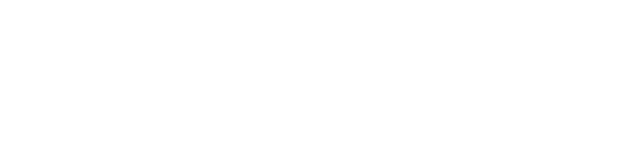
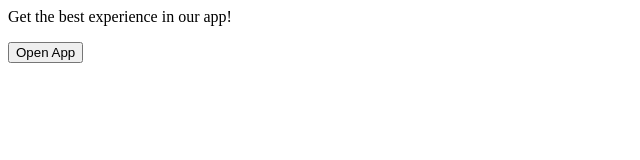
Before and after one commit to avinashyerrala/SmartBannerTest, a plain HTML site: page index.html in a window 1280 px wide. Shown: the whole page, without its empty margins (0-640 px from the left). Drawn offline with Linux system fonts and the light colour scheme.

Commit message:
Testing without before install

```diff
--- a/index.html
+++ b/index.html
@@ -7,7 +7,7 @@
 </head>
 <body>
 
-<div id="app-banner" style="display:none;">
+<div id="app-banner" style="display:block;">
     <p>Get the best experience in our app!</p>
     <button id="open-or-install-button">Open App</button>
 </div>
```
